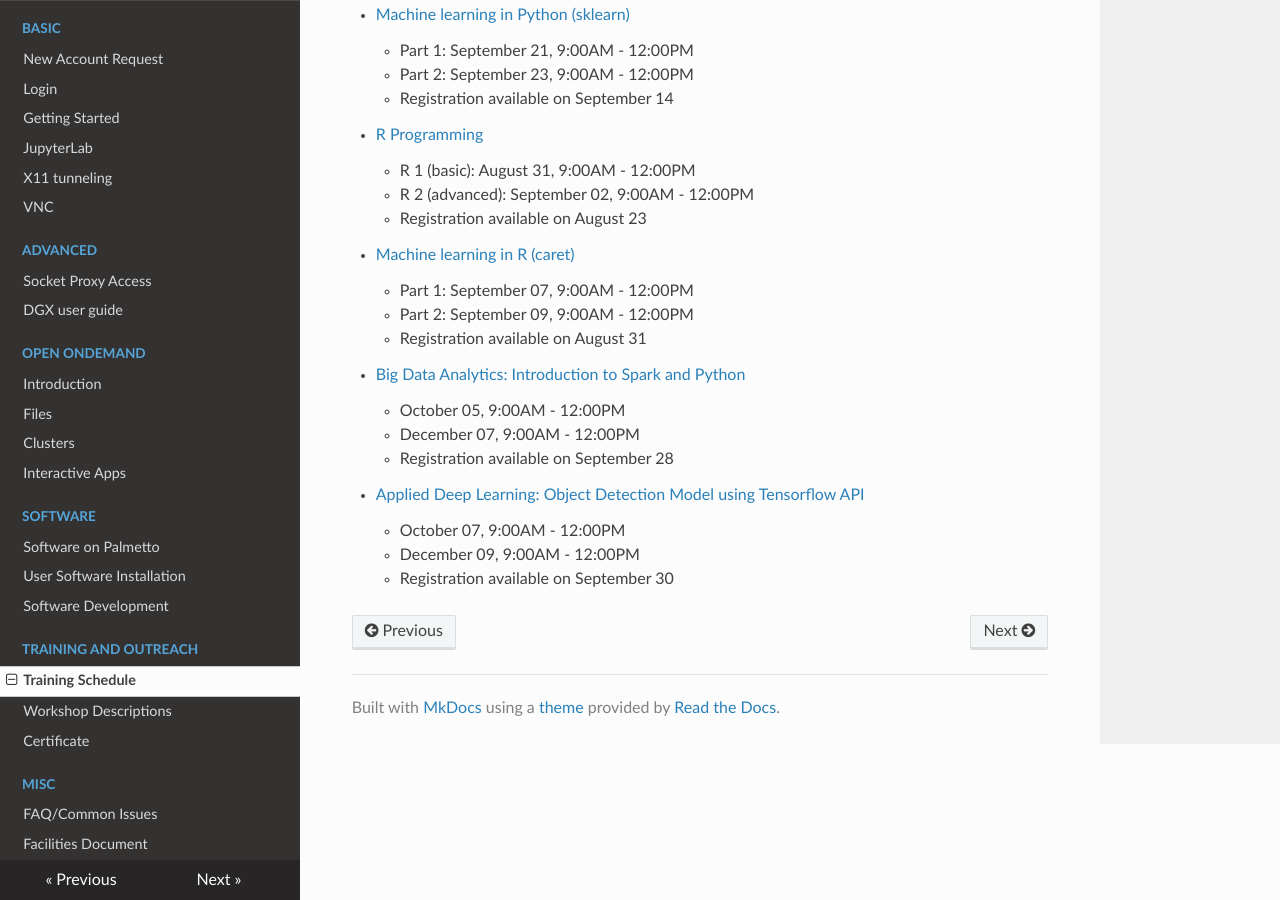
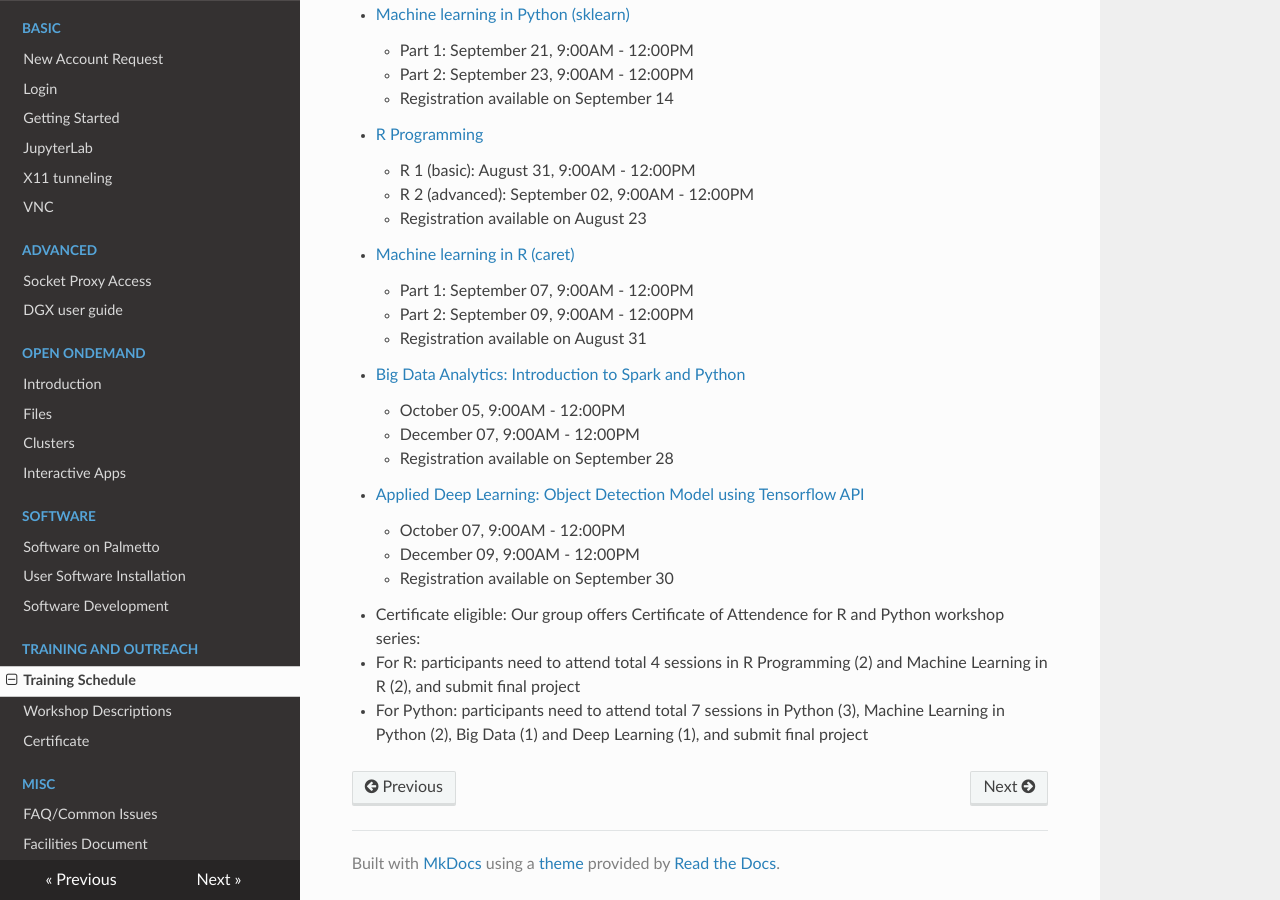
Before and after one commit to clemsonciti/palmetto-documentation, an MkDocs documentation site: the page built from docs/training/schedule.md, in a window 1280 px wide and 900 px high, scrolled down 776 px. Built offline with MkDocs 1.6.1, drawn with Linux system fonts in a browser that asks for light colours; nearby versions of some CDN libraries.

Commit message:
Update schedule.md

```diff
--- a/docs/training/schedule.md
+++ b/docs/training/schedule.md
@@ -48,3 +48,8 @@ Registration link will be automatically closed once it hits max 60 participants.
     - October 07, 9:00AM - 12:00PM
     - December 09, 9:00AM - 12:00PM
     - Registration available on September 30
+
+* Certificate eligible:
+Our group offers Certificate of Attendence for R and Python workshop series:
+- For R: participants need to attend total 4 sessions in R Programming (2) and Machine Learning in R (2), and submit final project
+- For Python: participants need to attend total 7 sessions in Python (3), Machine Learning in Python (2), Big Data (1) and Deep Learning (1), and submit final project
```
